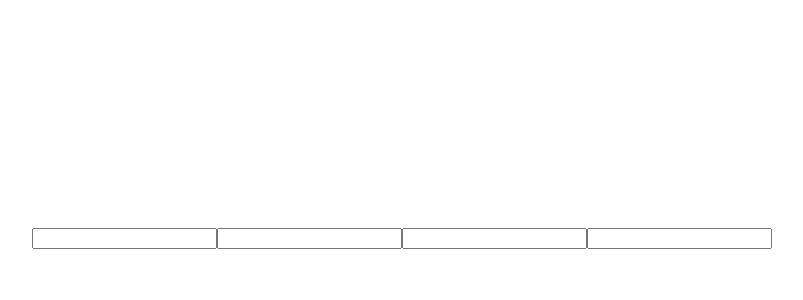
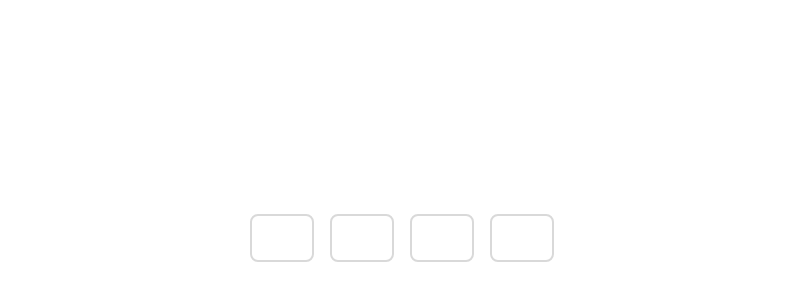
Before and after one commit to zeinab-nsr/react-otp-input, a React (Create React App) app: page / in a window 1280 px wide. Shown: the part 162-462 px from the top of the page, without its empty margins (238-1041 px from the left). Built offline with nearby package versions, Linux system fonts and the light colour scheme.

Commit message:
STYLE: basic inputs styles added

```diff
--- a/src/App.scss
+++ b/src/App.scss
@@ -13,10 +13,26 @@ body {
 
 .otp-input {
   &__form {
-
+    display: flex;
+    width: 100%;
+    flex-direction: revert;
+    gap: 16px;
+    align-items: center;
+    justify-content: center;
   }
 
   &__input {
+    padding: 8px;
+    text-align: center;
+    font-size: 24px;
+    border-radius: 8px;
+    border: 2px solid #d9d9d9;
 
+    &:active,
+    &:focus-visible,
+    &:focus {
+      border-color: #999;
+      outline-width: 0;
+    }
   }
 }
--- a/src/components/OtpInput/index.tsx
+++ b/src/components/OtpInput/index.tsx
@@ -10,10 +10,10 @@ export const OtpInput: React.FC<Props> = ({ inputCount, inputLength }) => {
 
   return (
     <form className="otp-input__form">
-      <input type="text" className="otp-input__input" maxLength={inputLength} />
-      <input type="text" className="otp-input__input" maxLength={inputLength} />
-      <input type="text" className="otp-input__input" maxLength={inputLength} />
-      <input type="text" className="otp-input__input" maxLength={inputLength} />
+      <input type="text" className="otp-input__input" maxLength={inputLength} size={inputLength} />
+      <input type="text" className="otp-input__input" maxLength={inputLength} size={inputLength} />
+      <input type="text" className="otp-input__input" maxLength={inputLength} size={inputLength} />
+      <input type="text" className="otp-input__input" maxLength={inputLength} size={inputLength} />
     </form>
   )
 }
```
